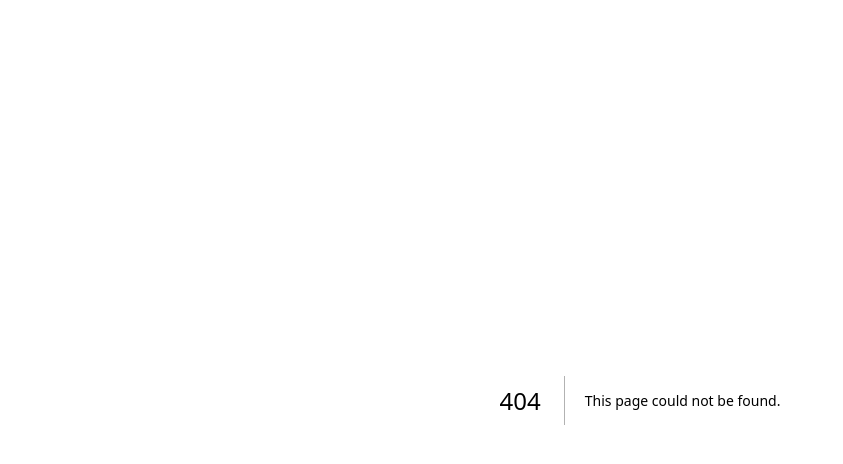
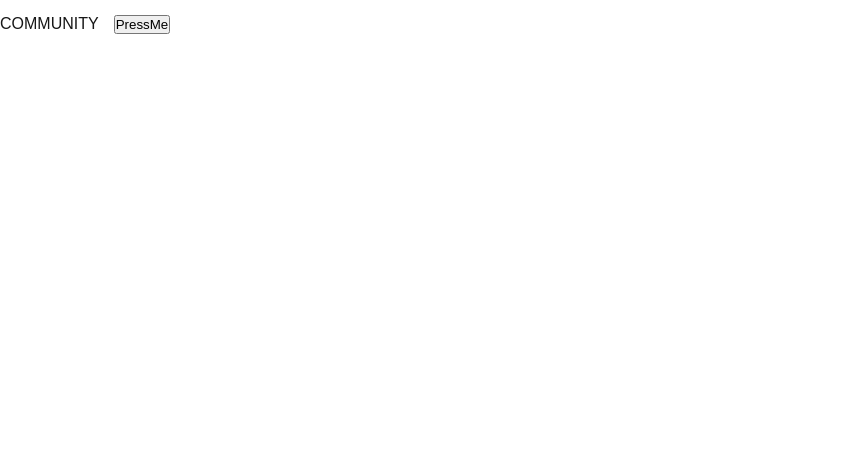
Before and after one commit to baxodirmamatvaliev-del/nestar-demo, a Next.js app: page /community in a window 1280 px wide. Before the commit this address had no page. Shown: the top 464 px of the page, without its empty margins (0-843 px from the left). Built offline with nearby package versions, Linux system fonts and the light colour scheme.

Commit message:
frat: organize and test pages router system

```diff
--- a/pages/_document.tsx
+++ b/pages/_document.tsx
@@ -1,6 +1,7 @@
 import { Html, Head, Main, NextScript } from "next/document";
 
 export default function Document() {
+  console.log('DOCUMENT -PAGES ROUTING')
   return (
     <Html lang="en">
       <Head />
--- /dev/null
+++ b/pages/community/index.tsx
@@ -0,0 +1,16 @@
+import { useState } from "react";
+
+const Community =()=> {
+    console.log('COMMUNITY COMPONENT -PAGES ROUTING')
+    const [title ,setTitile] = useState<string>('hello');
+    return(
+        <div>
+            COMMUNITY{ "" }
+            <button onClick={() => alert('hello MITA2')} style={{ margin: "15px" }}>
+            PressMe
+            </button>
+        </div>
+    );
+};
+
+export default Community;
```
Also changed, not shown: pages/property/[productId]/index.tsx (added, +9 -0 lines), pages/property/index.tsx (added, +7 -0 lines), 2 other files (tests, documents, lock files or other folders).
